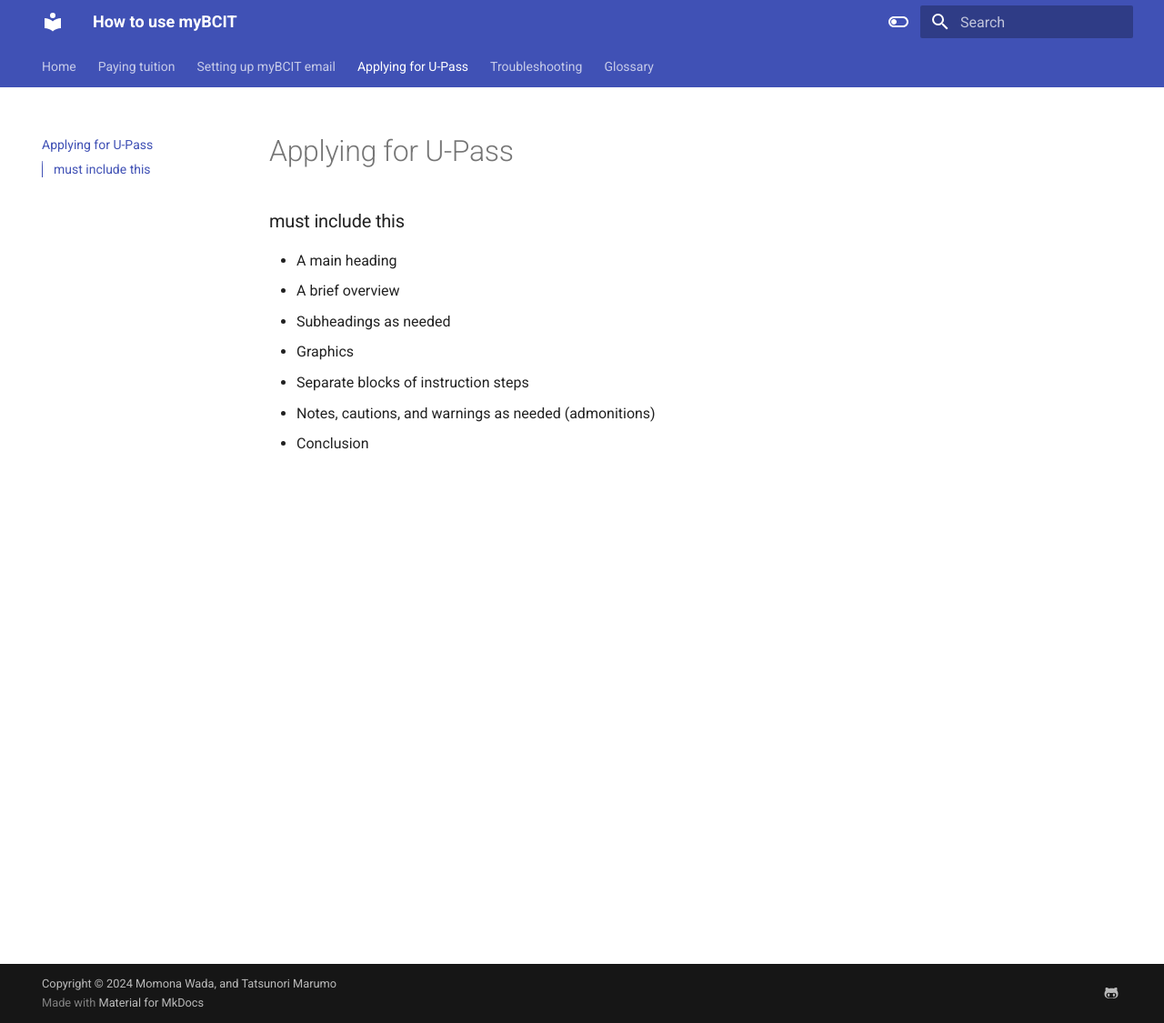
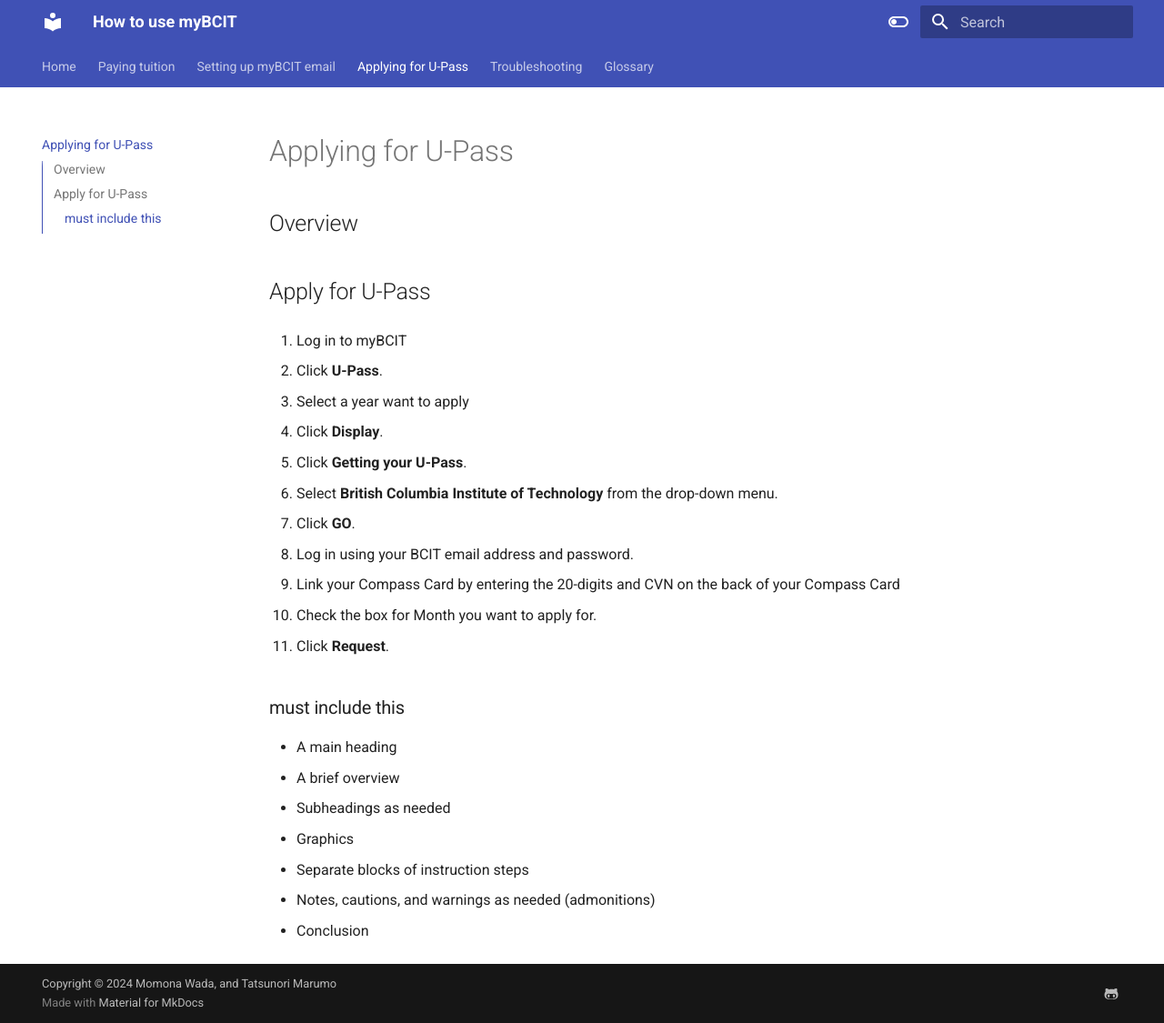
Before and after one commit to TatsunoriMarumo/myBCIT-Guide, an MkDocs documentation site: the page built from docs/applying-for-upass.md, in a window 1280 px wide and 1125 px high. Shown: the whole window at 91% size. Built offline with MkDocs 1.6.1 and Material for MkDocs 9.7.7, drawn with Linux system fonts in a browser that asks for light colours; nearby versions of some CDN libraries; comment, search, counter and statistics services are not loaded.

Commit message:
Add template

```diff
--- a/docs/applying-for-upass.md
+++ b/docs/applying-for-upass.md
@@ -1,4 +1,30 @@
 # Applying for U-Pass
+
+## Overview
+
+## Apply for U-Pass
+
+1. Log in to myBCIT
+
+2. Click **U-Pass**.
+
+3. Select a year want to apply
+
+4. Click **Display**.
+
+5. Click **Getting your U-Pass**.
+
+6. Select **British Columbia Institute of Technology** from the drop-down menu.
+
+7. Click **GO**.
+
+8. Log in using your BCIT email address and password.
+
+9. Link your Compass Card by entering the 20-digits and CVN on the back of your Compass Card
+
+10. Check the box for Month you want to apply for.
+
+11. Click **Request**.
 
 ### must include this
 - A main heading
```
